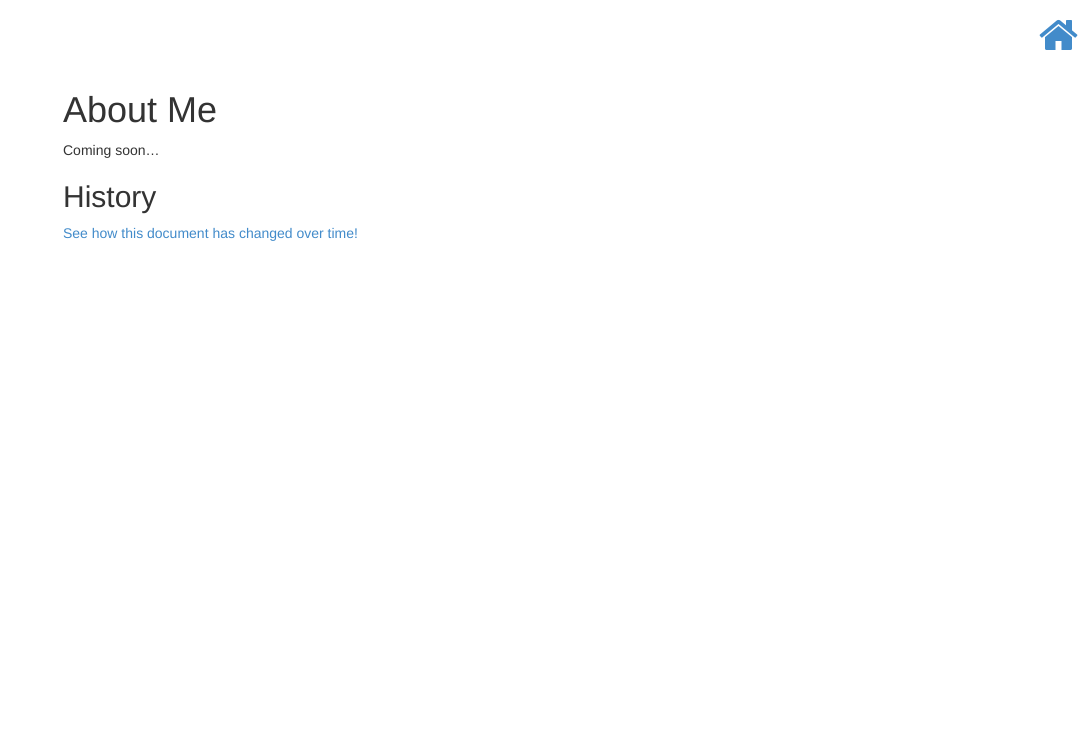
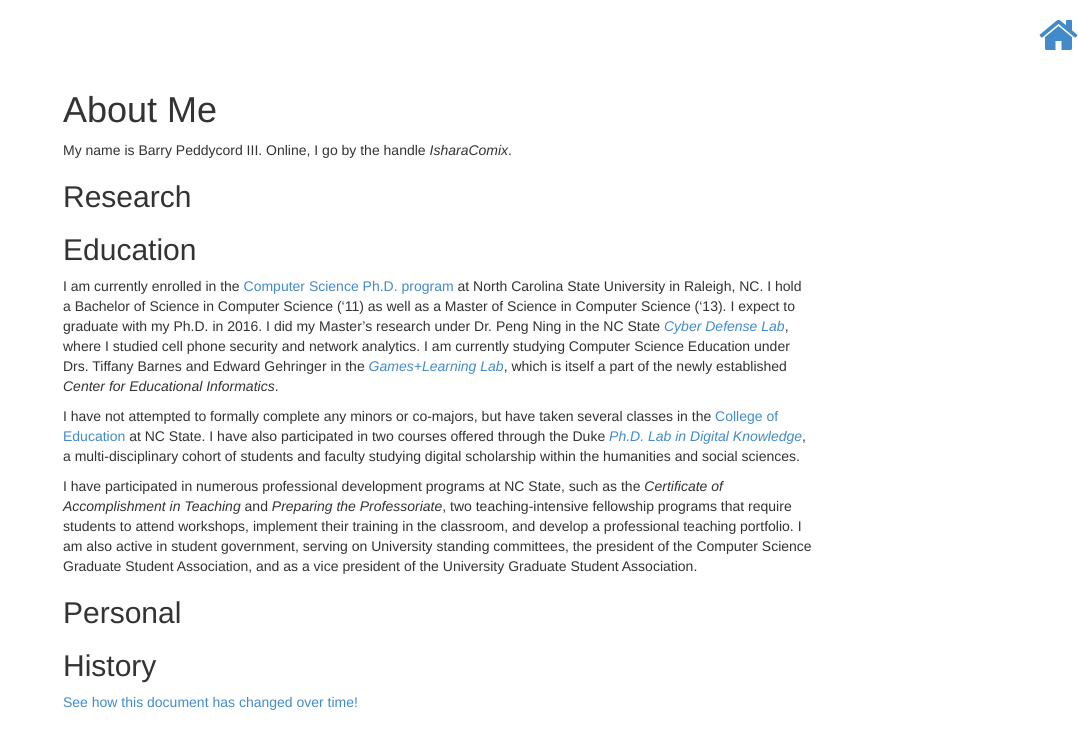
Before and after one commit to isharacomix/oldsite, a Jekyll site: the page built from about.md, in a window 1280 px wide. Shown: the top 749 px of the page, without its empty margins (202-1280 px from the left). Built offline with Jekyll 4.4.1, drawn with Linux system fonts in a browser that asks for light colours; Markdown is read by kramdown in place of the engine named in the settings.

Commit message:
Added my educational history to the paper.

```diff
--- a/about.md
+++ b/about.md
@@ -3,8 +3,24 @@ layout: page
 title: About Me
 ---
 
-Coming soon...
+My name is Barry Peddycord III. Online, I go by the handle *IsharaComix*.
 
+
+Research
+--------
+
+
+Education
+---------
+I am currently enrolled in the [Computer Science Ph.D. program](http://www.csc.ncsu.edu) at North Carolina State University in Raleigh, NC. I hold a Bachelor of Science in Computer Science ('11) as well as a Master of Science in Computer Science ('13). I expect to graduate with my Ph.D. in 2016. I did my Master's research under Dr. Peng Ning in the NC State *[Cyber Defense Lab](http://discovery.csc.ncsu.edu)*, where I studied cell phone security and network analytics. I am currently studying Computer Science Education under Drs. Tiffany Barnes and Edward Gehringer in the *[Games+Learning Lab](http://eliza.csc.ncsu.edu)*, which is itself a part of the newly established *Center for Educational Informatics*.
+
+I have not attempted to formally complete any minors or co-majors, but have taken several classes in the [College of Education](http://ced.ncsu.edu/) at NC State. I have also participated in two courses offered through the Duke *[Ph.D. Lab in Digital Knowledge](http://sites.fhi.duke.edu/phdlab/)*, a multi-disciplinary cohort of students and faculty studying digital scholarship within the humanities and social sciences.
+
+I have participated in numerous professional development programs at NC State, such as the *Certificate of Accomplishment in Teaching* and *Preparing the Professoriate*, two teaching-intensive fellowship programs that require students to attend workshops, implement their training in the classroom, and develop a professional teaching portfolio. I am also active in student government, serving on University standing committees, the president of the Computer Science Graduate Student Association, and as a vice president of the University Graduate Student Association.
+
+
+Personal
+--------
 
 
 History
```
